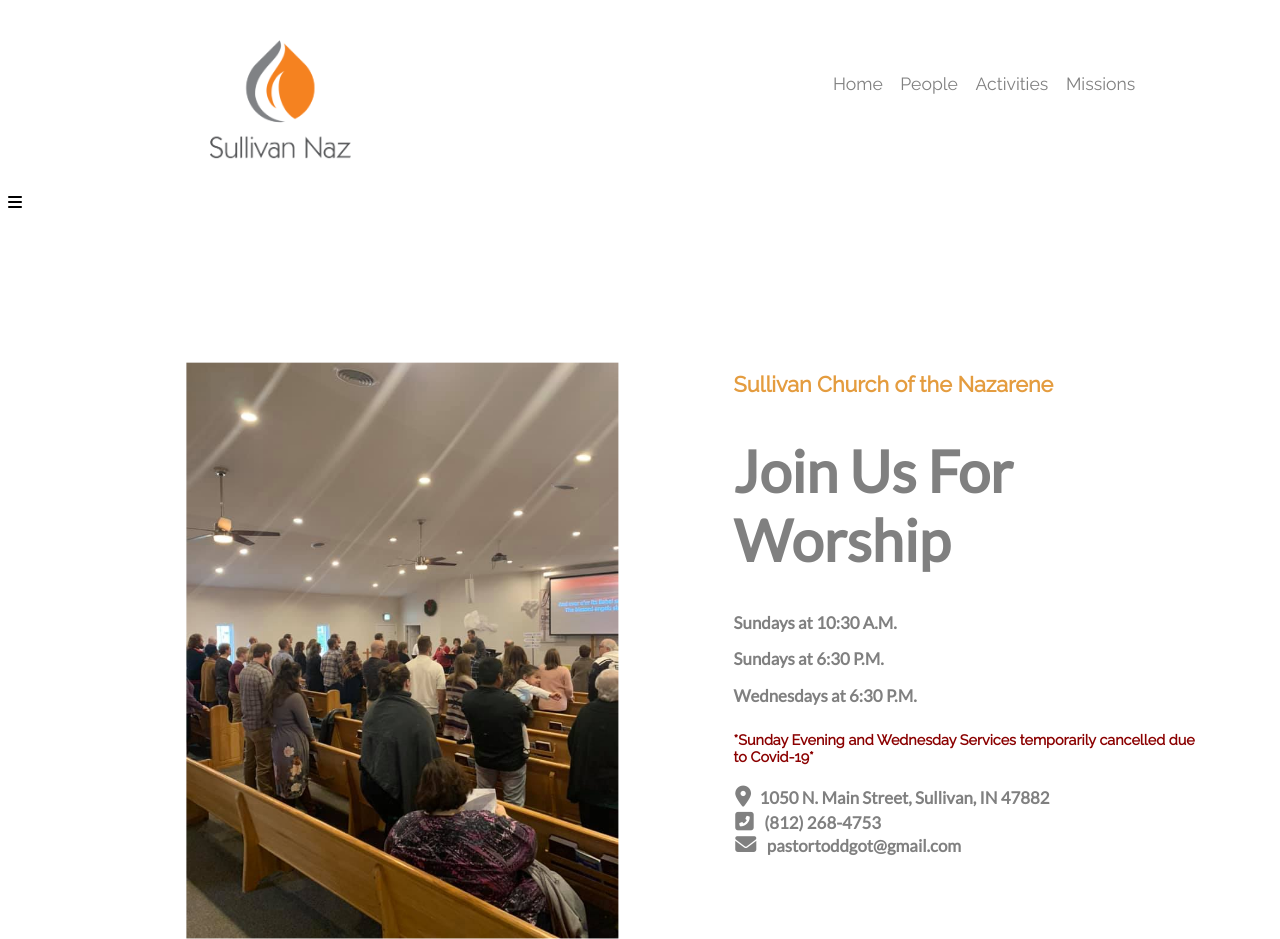
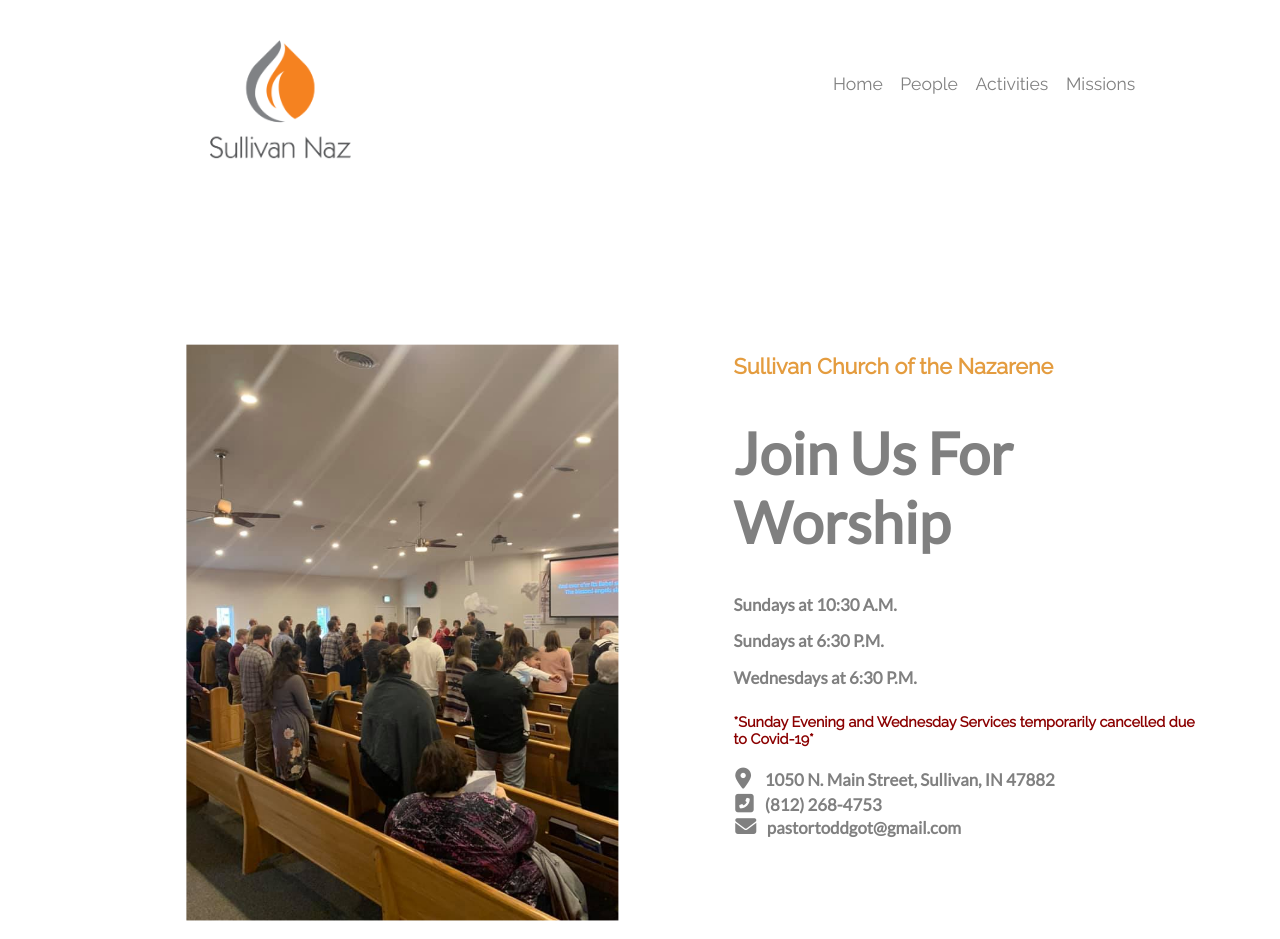
Before and after one commit to ConnerFoster/Sullivan-Naz-Website, a plain HTML site: page index.html in a window 1280 px wide. Shown: the top 939 px of the page. Drawn offline with Linux system fonts and the light colour scheme.

Commit message:
removed hamburger menu for now

```diff
--- a/index.html
+++ b/index.html
@@ -24,9 +24,6 @@
               </ul>
           </div>
       </div>
-      <div class="hamburger-menu">
-        <i id="hamburger-icon"class="fas fa-bars"></i>
-      </div>
       <div class="first-section">
           <div class="images">
               <img class="main-pics fade" src="pastorandwife.jpg">
@@ -41,10 +38,10 @@
               <h3 class="section1-strike">Wednesdays at 6:30 P.M.</h3>
               <h4>*Sunday Evening and Wednesday Services temporarily cancelled due to Covid-19*</h4>
               <div class="section1-location">
-                <h3 class="location-content"><i class="fas fa-map-marker-alt" aria-hidden="true" style="padding-right: .25em;font-size: 1.25em;"></i> 1050 N. Main Street, Sullivan, IN 47882</h3>
+                <h3 class="location-content"><i class="fas fa-map-marker-alt" aria-hidden="true" style="padding-right: .5em;font-size: 1.25em;"></i> 1050 N. Main Street, Sullivan, IN 47882</h3>
               </div>
               <div class="section1-phone">
-                <h3 class="phone-content"><i class="fas fa-phone-square-alt" aria-hidden="true" style="padding-right: .5em;font-size: 1.25em;"></i>(812) 268-4753</h3>
+                <h3 class="phone-content"><i class="fas fa-phone-square-alt" aria-hidden="true" style="padding-right: .53em;font-size: 1.25em;"></i>(812) 268-4753</h3>
               </div>
               <div class="section1-email">
                 <h3 class="email-content"><i class="fas fa-envelope" aria-hidden="true" style="padding-right: .5em;font-size: 1.25em;"></i>pastortoddgot@gmail.com</h3>
```
